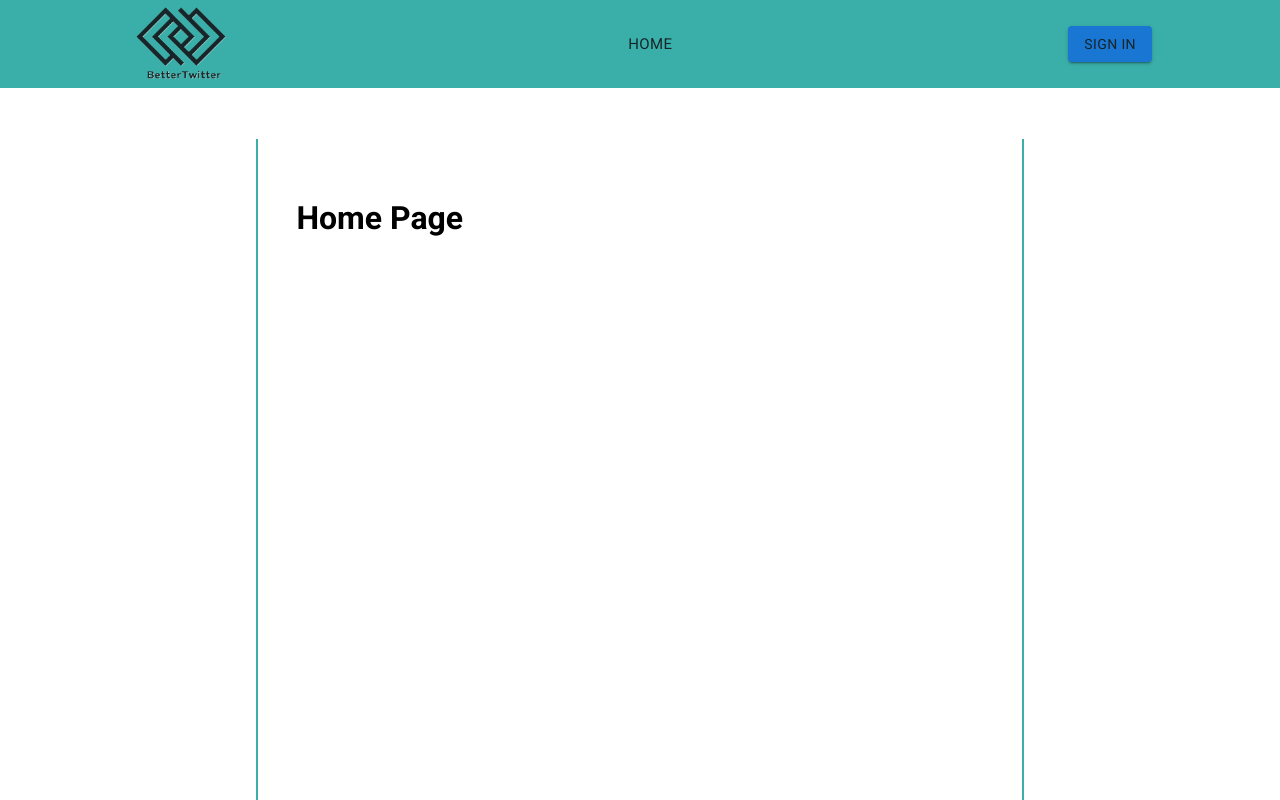
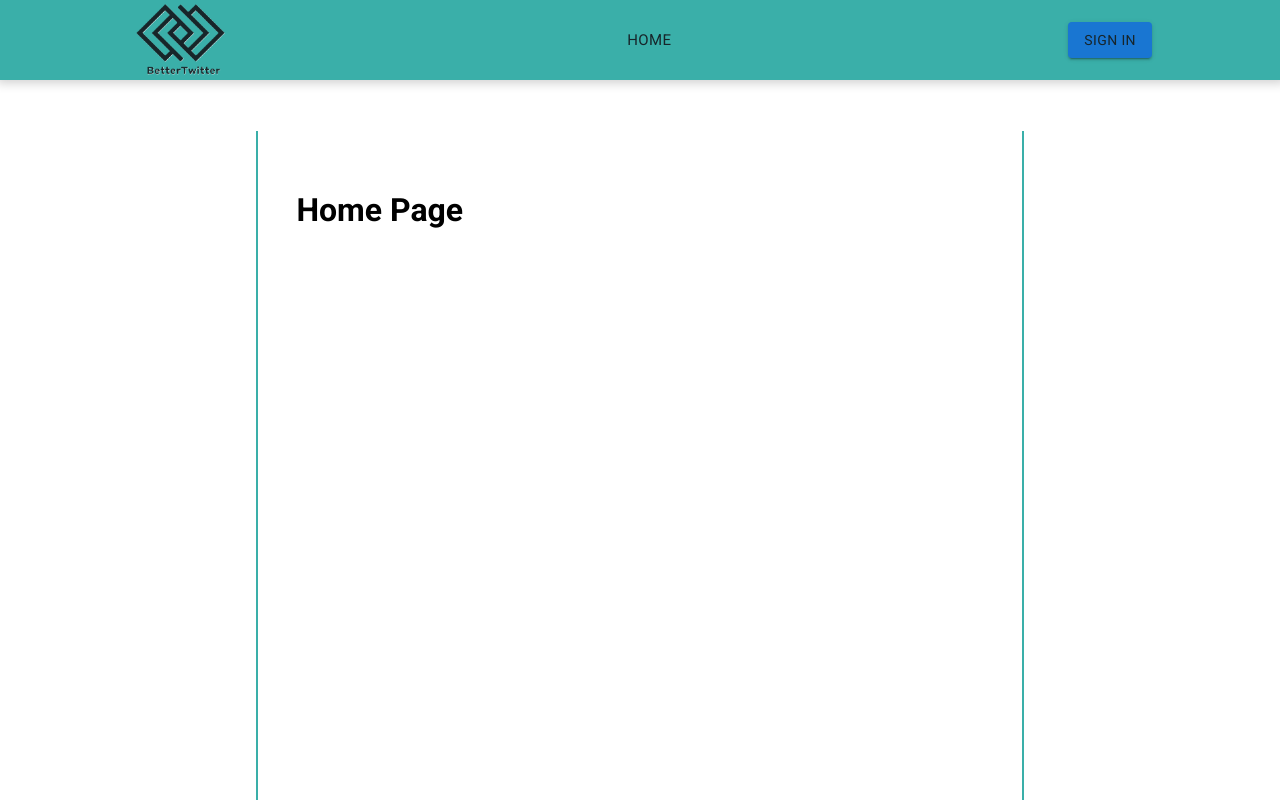
Before and after one commit to BrankoCvetanovic/better-twitter, a React (Create React App) app: page / in a window 1280 px wide. Shown: the top 800 px of the page. Built offline with nearby package versions, Linux system fonts and the light colour scheme.

Commit message:
add shadow to header

```diff
--- a/scss/main.scss
+++ b/scss/main.scss
@@ -10,7 +10,10 @@ body {
     font-family: 'Roboto', sans-serif;
     margin: 0;
 }
-.header{}
+.header{
+  -webkit-box-shadow: 0px -1px 10px 4px rgba(0,0,0,0.19);
+  box-shadow: 1px -1px 10px 4px rgba(0,0,0,0.19);
+}
 
 .nav{
     visibility: visible;
@@ -32,7 +35,7 @@ body {
           }
     }
     img{
-        height: 5.5rem;
+        height: 5rem;
     }
     a{
         color:$secondary-color;
--- a/src/main.css
+++ b/src/main.css
@@ -16,6 +16,10 @@ body {
   box-sizing: border-box;
   font-family: "Roboto", sans-serif;
   margin: 0;
+}
+
+.header {
+  box-shadow: 1px -1px 10px 4px rgba(0, 0, 0, 0.19);
 }
 
 .nav {
@@ -38,7 +42,7 @@ body {
   transform: translateY(0);
 }
 .nav img {
-  height: 5.5rem;
+  height: 5rem;
 }
 .nav a {
   color: #17252A;
```
Also changed, not shown: src/asets/logo.png, 1 other file (tests, documents, lock files or other folders).
